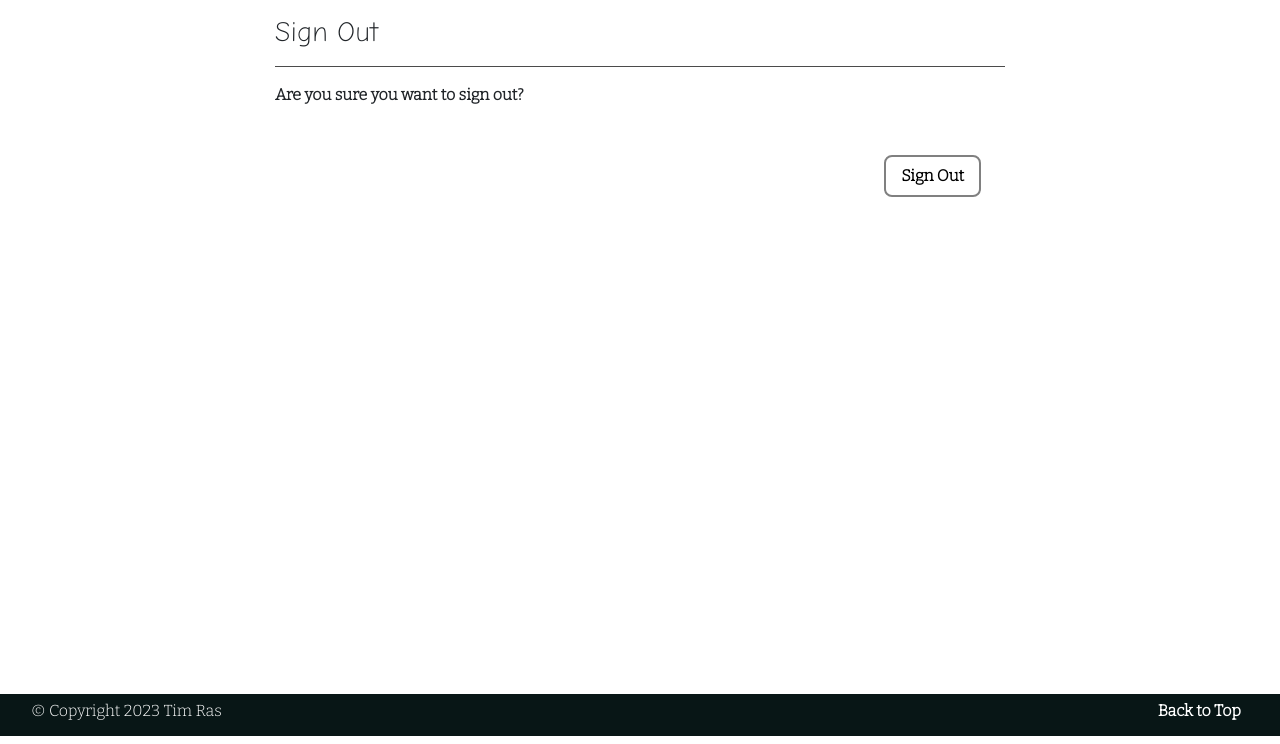
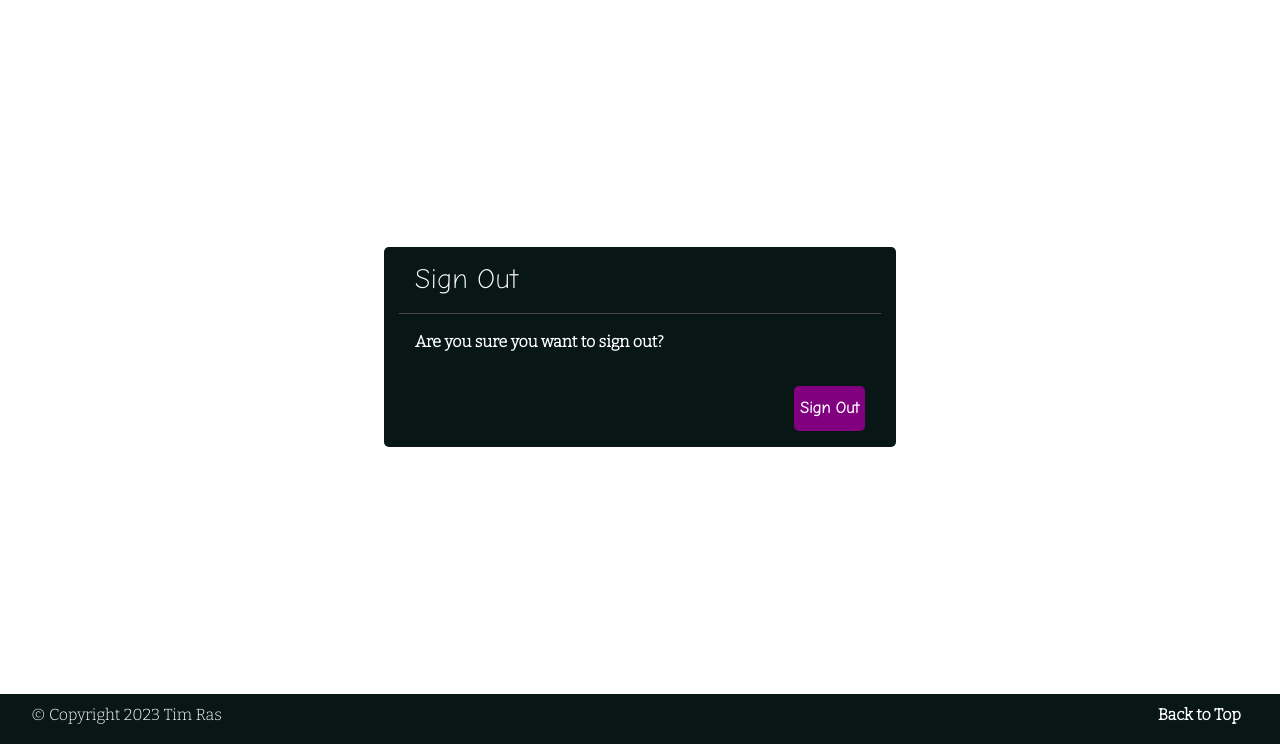
Before and after one commit to TimRas/Mynterest, a Django app: page /accounts/logout/ in a window 1280 px wide. Shown: the part 64-808 px from the top of the page. Run offline with Django 3.2, Linux system fonts and the light colour scheme; the visitor is signed in with stand-in values (Sample User, id 1); some libraries are stand-ins or nearby versions.

Commit message:
Add custom css and html to signup,signin and signout templates and add extra tab titles

```diff
--- a/content/templates/create_post.html
+++ b/content/templates/create_post.html
@@ -1,14 +1,14 @@
 {% extends "base.html" %}
 
 {% load static %}
+{% load crispy_forms_tags %}
 
 {% block extra_title %}
-
+Edit Comment
 {% endblock %}
 
-{% load crispy_forms_tags %}
+{% block content %}
 
-{% block content %}
 <div class="main-section">
     <div class="row-md-6 card mt-4 mb-4 comment-form mx-auto">
         <div class="card-body bg-dark text-white">
--- a/content/templates/edit_comment.html
+++ b/content/templates/edit_comment.html
@@ -1,12 +1,11 @@
 {% extends "base.html" %}
 
 {% load static %}
+{% load crispy_forms_tags %}
 
 {% block extra_title %}
-
+Edit Comment
 {% endblock %}
-
-{% load crispy_forms_tags %}
 
 {% block content %}
 
--- a/content/templates/edit_post.html
+++ b/content/templates/edit_post.html
@@ -1,12 +1,11 @@
 {% extends "base.html" %}
 
 {% load static %}
+{% load crispy_forms_tags %}
 
 {% block extra_title %}
-
+Edit Post
 {% endblock %}
-
-{% load crispy_forms_tags %}
 
 {% block content %}
 
--- a/static/css/base.css
+++ b/static/css/base.css
@@ -131,7 +131,6 @@ hr {
     border-color: #081616;
     border-style: solid;
     filter: brightness(95%);
-    /* transition: all ease-in-out 0.5s; */
 }
 
 .nature-image:hover,
@@ -139,7 +138,6 @@ hr {
 .games-image:hover,
 .mental-image:hover {
     filter: brightness(120%);
-    /* transition: all ease-in-out 0.5s; */
 }
 
 
@@ -147,7 +145,7 @@ hr {
 /* ---- Footer container ----*/
 
 .footer-container {
-    height: 2.6em;
+    height: 3.1em;
     background-color: #081616;
     color: white;
     text-decoration: none;
@@ -457,7 +455,7 @@ hr {
 }
 
 
-.signup-button {
+/* .signup-button {
     padding: 7px 15px;
     border-radius: 8px;
     border: 2px solid grey;
@@ -468,8 +466,15 @@ hr {
     background-color: white;
     font-family: 'Bitter', serif;
     font-weight: 600;
+} */
+
+.allauth-buttons {
+    background-color: purple;
+    border-radius: 5px;
+    border-style: none;
+    height: 2.8em;
+    font-weight: 800;
 }
-
 
 .registration-text {
     font-family: 'Bitter', serif;
@@ -510,6 +515,43 @@ hr {
 }
 
 
+/* ---- Allauth pages  ----*/
+
+.allauth-section {
+    display: flex;
+    flex-direction: column;
+    margin: auto;
+}
+
+.allauth-section-sign-out {
+    display: flex;
+    justify-content: center;
+    margin: auto;
+}
+
+.allauth-section-sign-in {
+    display: flex;
+    justify-content: center;
+    margin: auto;
+}
+
+.allauth-container-sign-out {
+    width: 40%;
+    border-radius: 5px;
+    background-color: #081616;
+}
+
+.allauth-container-sign-up {
+    border-radius: 5px;
+    background-color: #081616;
+}
+
+.allauth-container-sign-in {
+    width: 70%;
+    border-radius: 5px;
+    background-color: #081616;
+}
+
 /* ---- Error messages ----*/
 
 /* Success message */
--- a/templates/account/logout.html
+++ b/templates/account/logout.html
@@ -2,28 +2,35 @@
 
 {% load i18n %}
 
+{% block extra_title %}
+Sign Out
+{% endblock %}
+
 {% block head_title %}{% trans "Sign Out" %}{% endblock %}
 
 {% block content %}
-<div class="container">
-  <div class="row">
-    <div class="col-md-8 mt-3 offset-md-2">
-      <h3>{% trans "Sign Out" %}</h3>
+
+<section class="allauth-section-sign-out mx-0">
+  <div class="allauth-container-sign-out text-white">
+    <div class="row mx-auto">
+      <div class="col mt-3">
+        <h3 class="ml-3">{% trans "Sign Out" %}</h3>
         <hr>
-      <p class="registration-text">{% trans 'Are you sure you want to sign out?' %}</p>
+        <p class="registration-text ml-3">{% trans 'Are you sure you want to sign out?' %}</p>
       </div>
     </div>
-  <div class="row">
-    <div class="col-md-8 mt-3 offset-md-2">
-
+    <div class="row mx-auto">
+      <div class="col mt-3">
         <form class="signup ml-5 pl-2" method="POST" action="{% url 'account_logout' %}">
           {% csrf_token %}
           {% if redirect_field_value %}
           <input type="hidden" name="{{ redirect_field_name }}" value="{{ redirect_field_value }}" />
           {% endif %}
-        <button class="signup-button mt-3 mr-4" type="submit">{% trans 'Sign Out' %}</button>
+          <button class="allauth-buttons mb-3 mr-3 text-white float-right" type="submit">{% trans 'Sign Out' %}</button>
         </form>
       </div>
     </div>
   </div>
+</section>
+
 {% endblock %}
```
Also changed, not shown: templates/account/login.html (+14 -7 lines), templates/account/signup.html (+15 -7 lines). Lines whose indentation alone changed are shown as unchanged.
